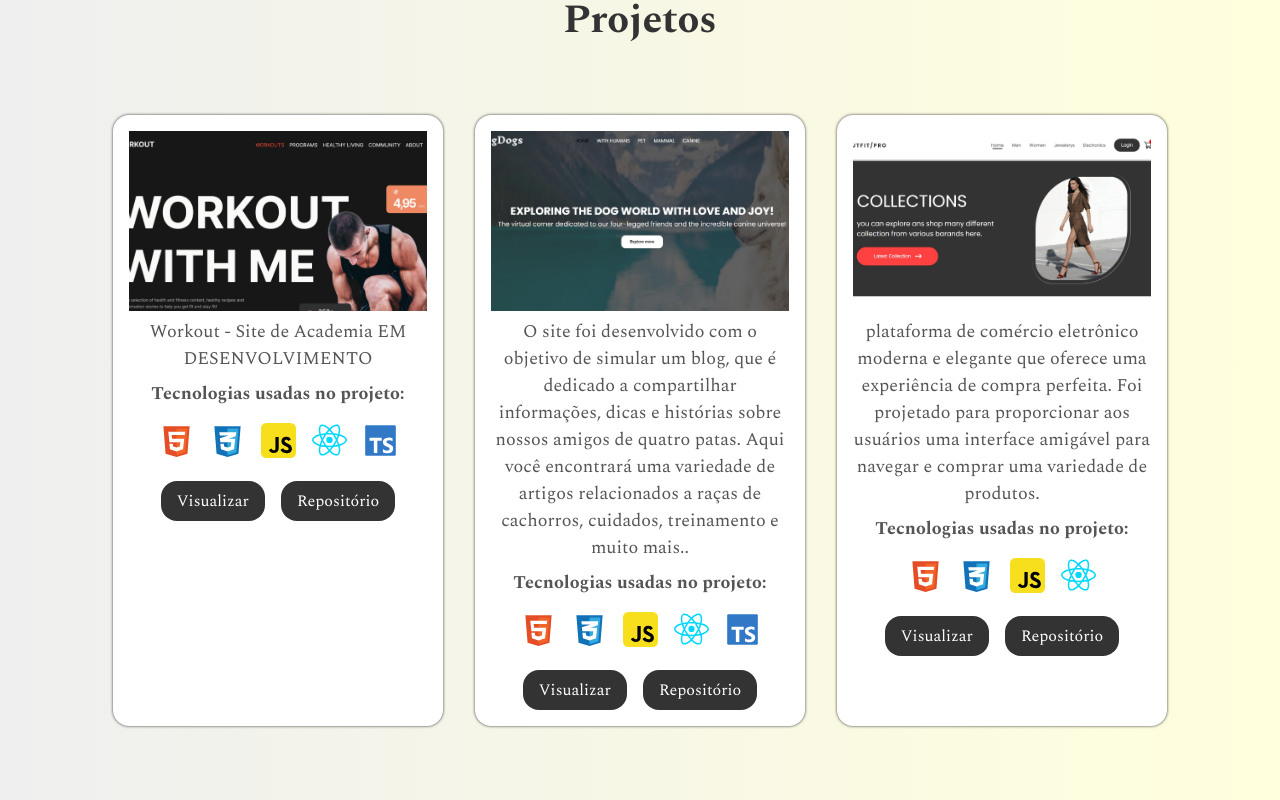
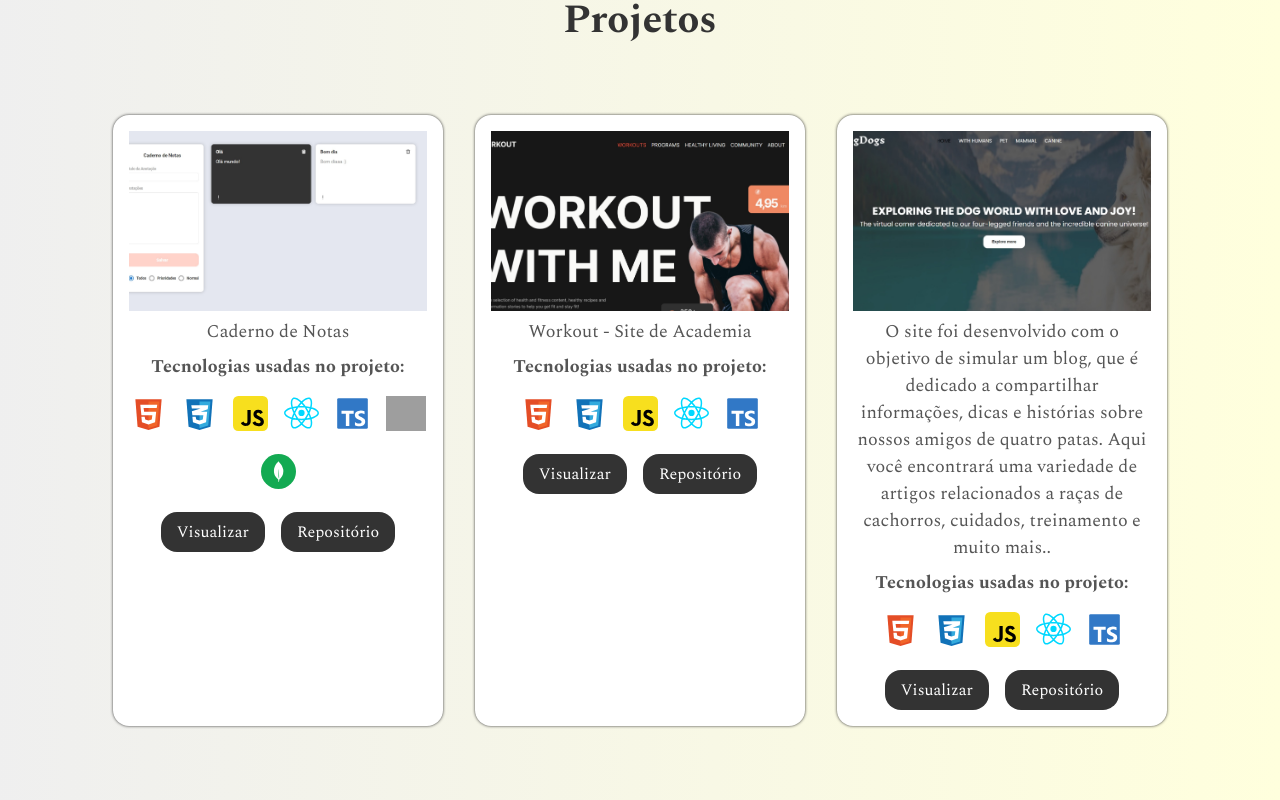
Before and after one commit to luizCosta-Serao/luizCosta-Serao.github.io, a React (Create React App) app: page / in a window 1280 px wide. Shown: the part 1920-2720 px from the top of the page. Built offline with nearby package versions, Linux system fonts and the light colour scheme; grey boxes are pictures that could not be loaded.

Commit message:
novo projeto

```diff
--- a/src/components/Portfolio/Portfolio.js
+++ b/src/components/Portfolio/Portfolio.js
@@ -8,16 +8,35 @@ import blogDogs from '../../imgs/Portfolio/blogdogs.jpeg'
 import cloudBoard from '../../imgs/Portfolio/cloudboard.jpeg'
 import shopper from "../../imgs/Portfolio/shopper.jpeg"
 import workoutFitness from '../../imgs/Portfolio/workout-fitness.jpeg'
+import cadernoDeNotas from '../../imgs/Portfolio/caderno_de_notas.jpeg'
 import html from '../../imgs/Skills/html.svg'
 import css from '../../imgs/Skills/css.svg'
 import js from '../../imgs/Skills/javascript.svg'
 import react from '../../imgs/Skills/reactjs.svg'
 import typeScript from '../../imgs/Skills/typescript.svg'
+import nodejs from '../../imgs/Skills/nodejs.svg'
+import mongodb from '../../imgs/Skills/mongodb.svg'
+import nextjs from '../../imgs/Skills/nextjs.svg'
 
 const Portfolio = () => {
   const slides =  [
     {
-      text: 'Workout - Site de Academia EM DESENVOLVIMENTO',
+      text: 'Caderno de Notas',
+      img: <img src={cadernoDeNotas} alt='Caderno de Notas' />,
+      techs: [
+        <img src={html} alt='HTML' />,
+        <img src={css} alt='CSS' />,
+        <img src={js} alt='JavaScript' />,
+        <img src={react} alt='ReactJS' />,
+        <img src={typeScript} alt='TypeScript' />,
+        <img src={nodejs} alt='Node.js' />,
+        <img src={mongodb} alt='MongoDB' />,
+      ],
+      href: 'https://caderno-de-notas.vercel.app/',
+      github: 'https://github.com/luizCosta-Serao/caderno-de-notas'
+    },
+    {
+      text: 'Workout - Site de Academia',
       img: <img src={workoutFitness} alt='WorkoutFitness' />,
       techs: [
         <img src={html} alt='HTML' />,
--- a/src/components/Portfolio/Portfolio.module.css
+++ b/src/components/Portfolio/Portfolio.module.css
@@ -45,6 +45,7 @@
 .techs {
   width: 100%;
   display: flex;
+  flex-wrap: wrap;
   margin-bottom: 1rem;
 }
 
```
Also changed, not shown: src/imgs/Portfolio/caderno_de_notas.jpeg (added).
